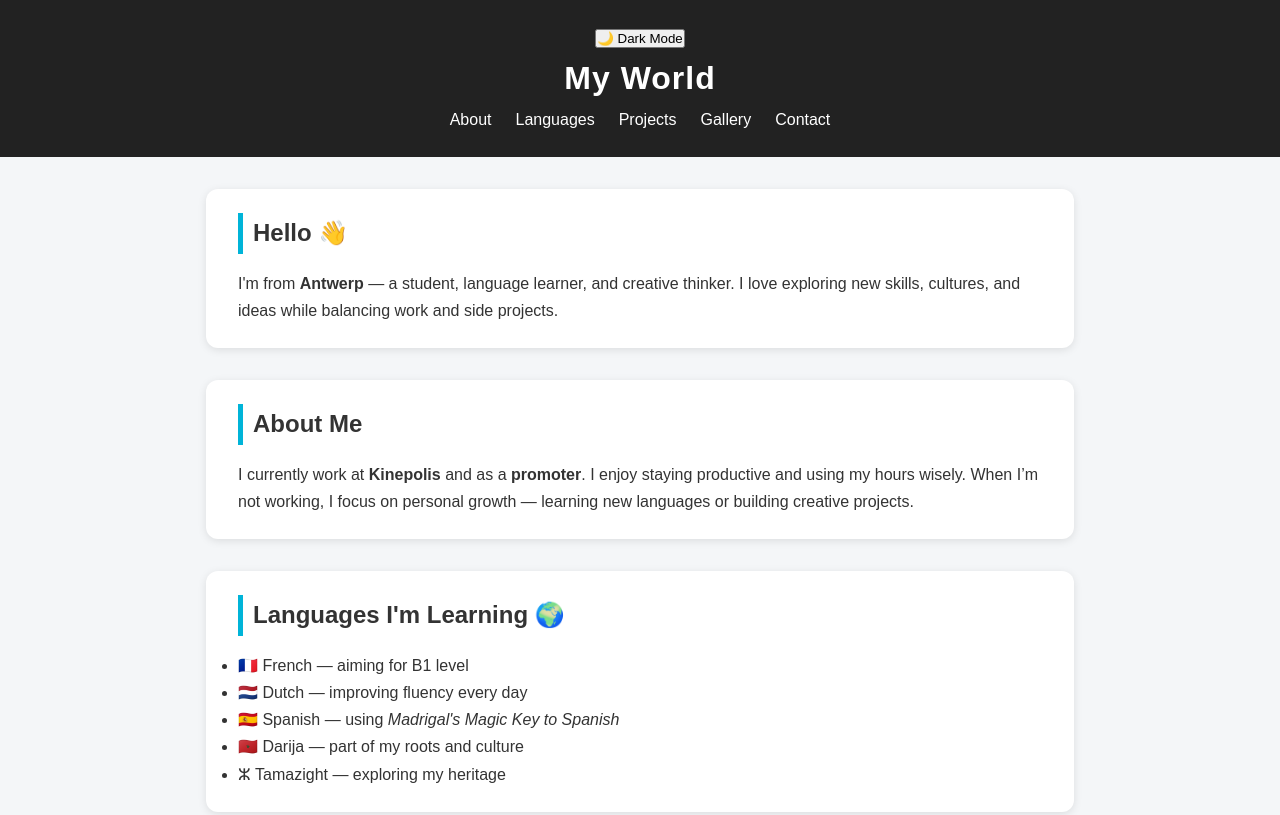
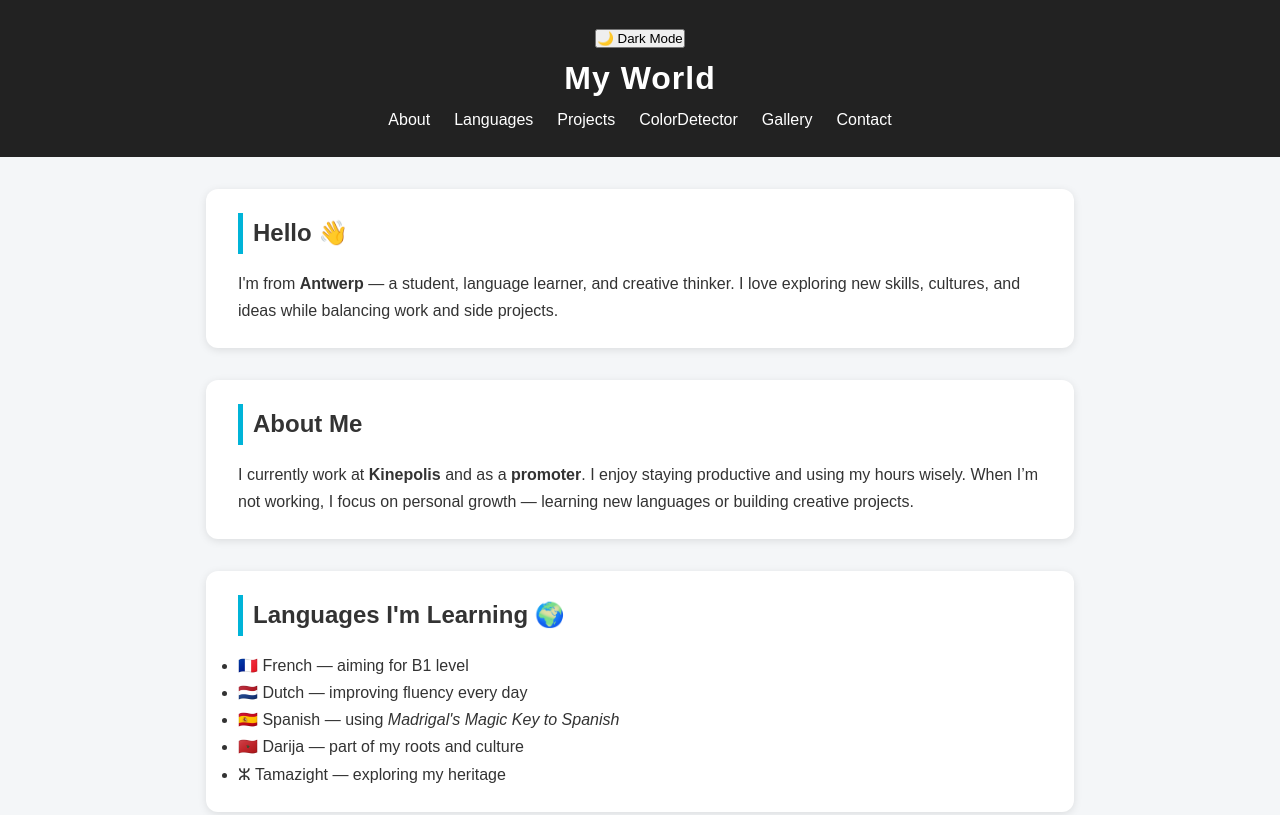
Before and after one commit to molt20c/my-portfolio, a plain HTML site: page index.html in a window 1280 px wide. Shown: the top 815 px of the page. Drawn offline with Linux system fonts and the light colour scheme.

Commit message:
Update index.html

```diff
--- a/index.html
+++ b/index.html
@@ -3,7 +3,7 @@
 <head>
   <meta charset="UTF-8" />
   <meta name="viewport" content="width=device-width, initial-scale=1.0" />
-  <title>My World</title>
+  <title>My Website</title>
   <link rel="icon" type="image/png" href="favicon.png">
   <link rel="stylesheet" href="style.css" />
 
@@ -19,6 +19,7 @@
         <li><a href="#about">About</a></li>
         <li><a href="#languages">Languages</a></li>
         <li><a href="#projects">Projects</a></li>
+        <li><a href="#color-detector">ColorDetector</a></li>
         <li><a href="#gallery">Gallery</a></li>
         <li><a href="#contact">Contact</a></li>
 
```
